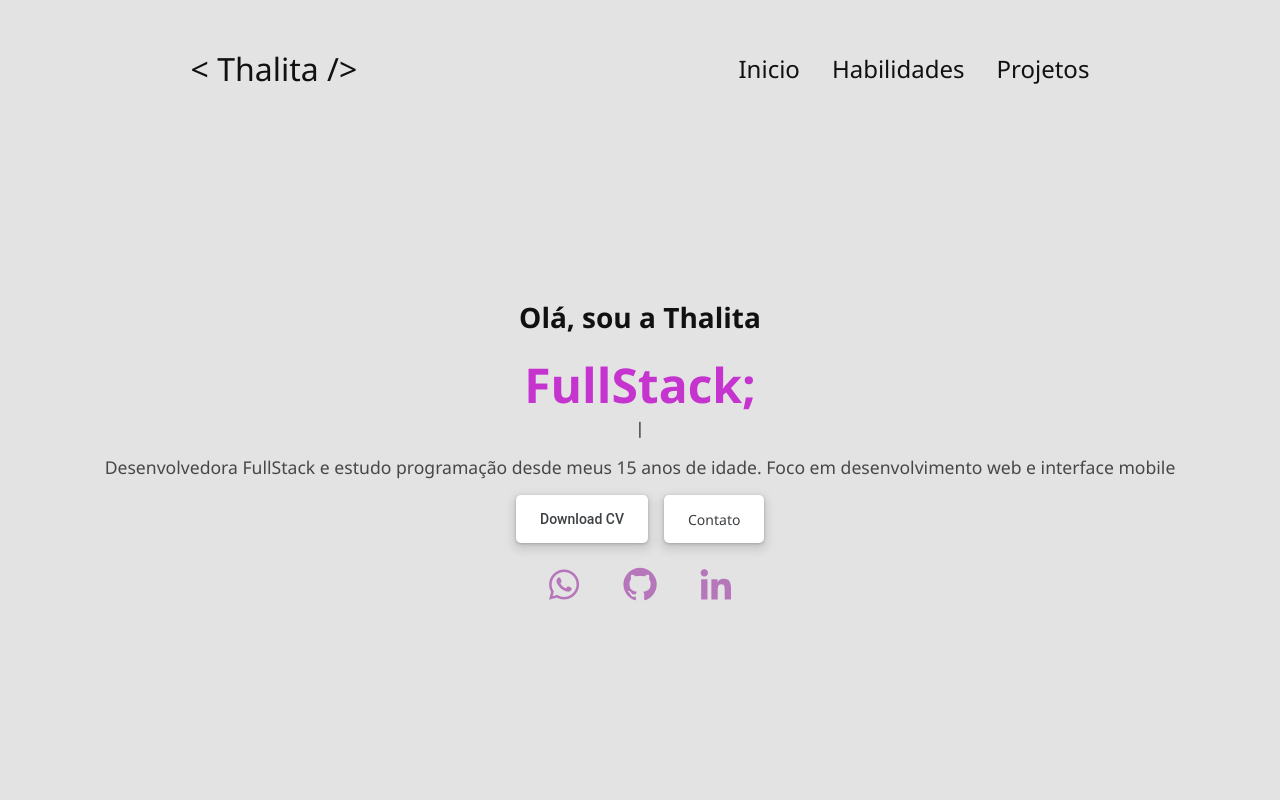
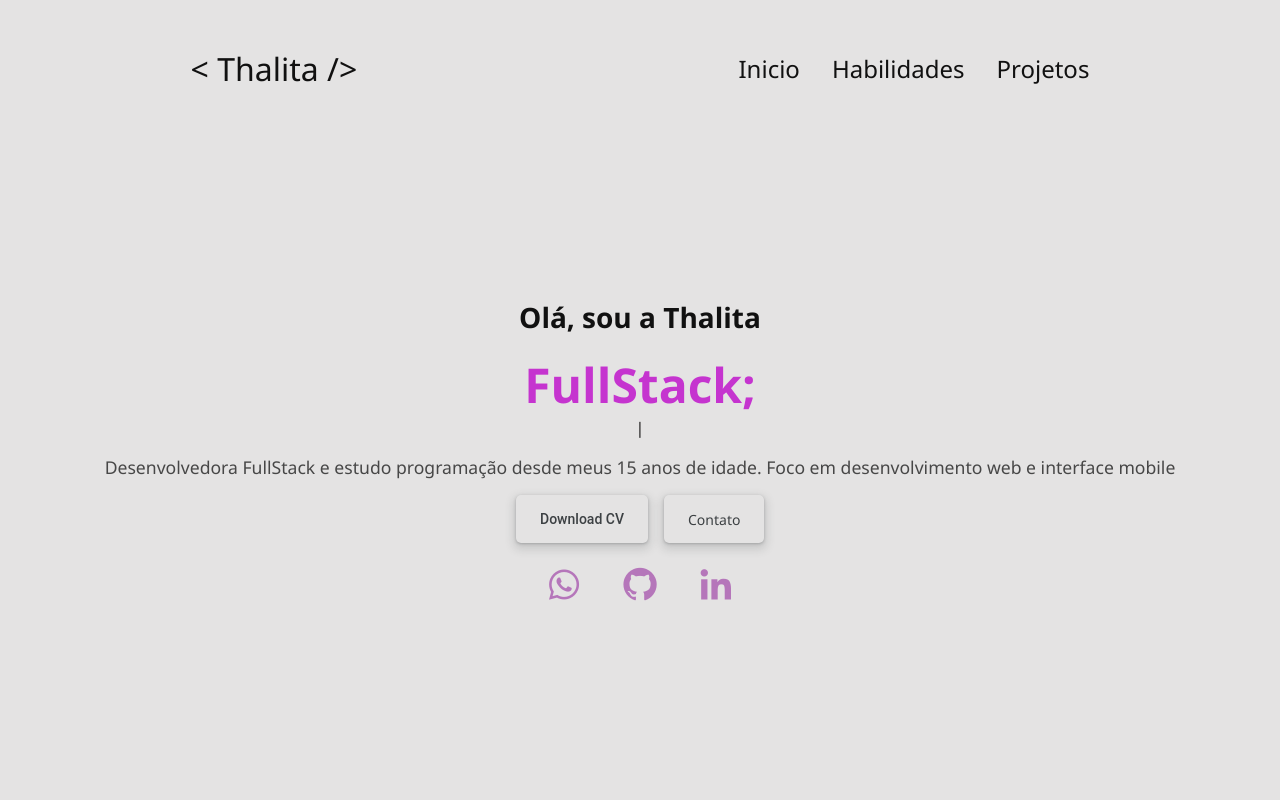
Before and after one commit to FernandesThalita/portifolio_, a plain HTML site: page index.html in a window 1280 px wide. Shown: the top 800 px of the page. Drawn offline with nearby package versions, Linux system fonts and the light colour scheme; a script that the page names is missing.

Commit message:
Update style.css

```diff
--- a/style.css
+++ b/style.css
@@ -175,23 +175,7 @@ section{
     gap: 1rem;
 
 }
-.btn{
-    font-weight: 600;
-    text-decoration: none;
-    transition: all .2s ease;
-    width: 8rem;
-    padding: 10px;
-    border-radius: 2rem;
 
-}
-.btn-color-1,.btn-color-2{
-    border: #b28a9e 1px solid;
-}
-.btn-color-1:hover,.btn-color-2:hover{
-    cursor: pointer;
-    background: #C534CF;
-    color: white;
-}
 
 
 
@@ -200,7 +184,7 @@ section{
 .btn {
   align-items: center;
   appearance: none;
-  background-color: #fff;
+  background: transparent;
   border-radius: 5px;
   border-style: none;
   box-shadow: rgba(0, 0, 0, .2) 0 3px 5px -1px,rgba(0, 0, 0, .14) 0 6px 10px 0,rgba(0, 0, 0, .12) 0 1px 18px 0;
```
